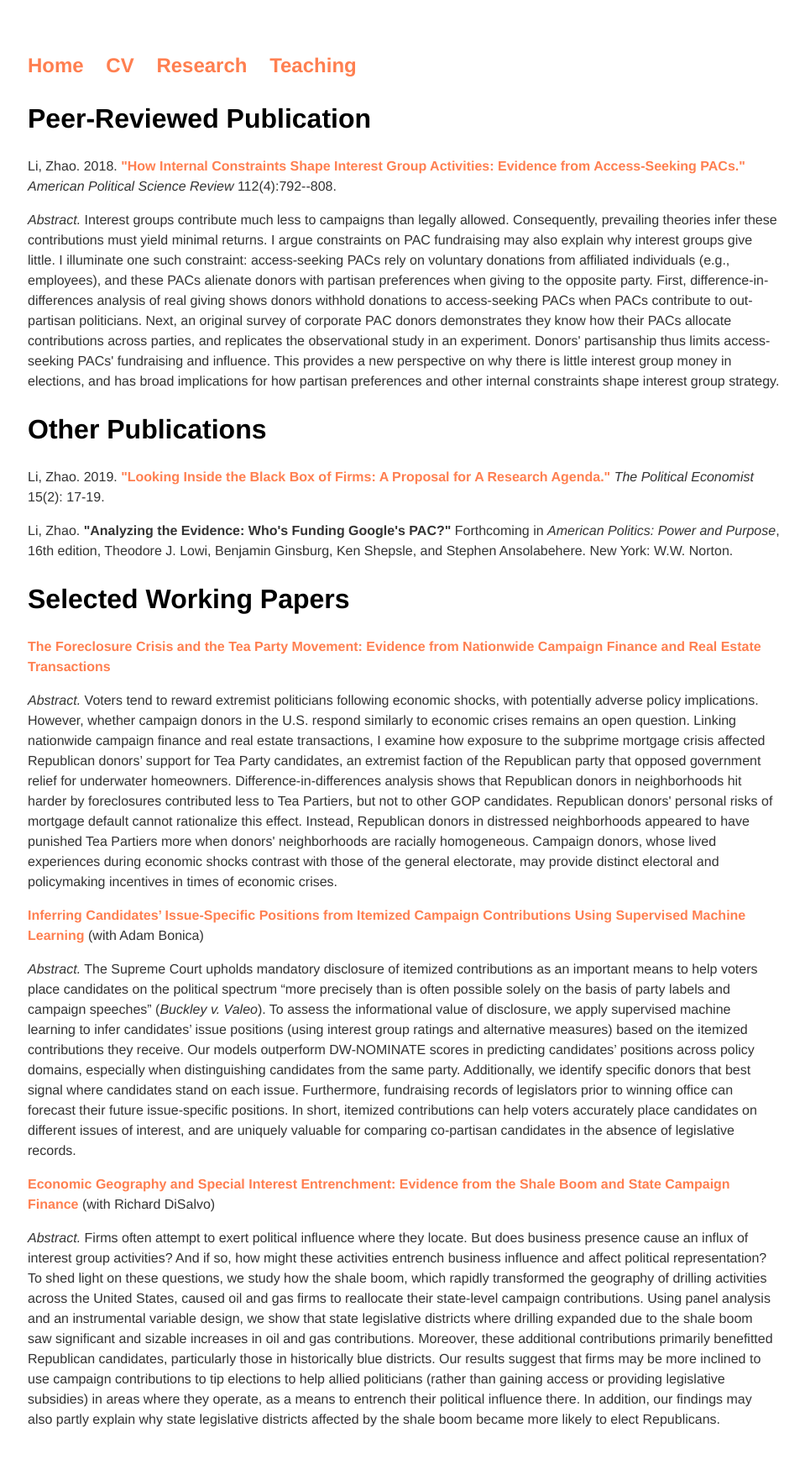
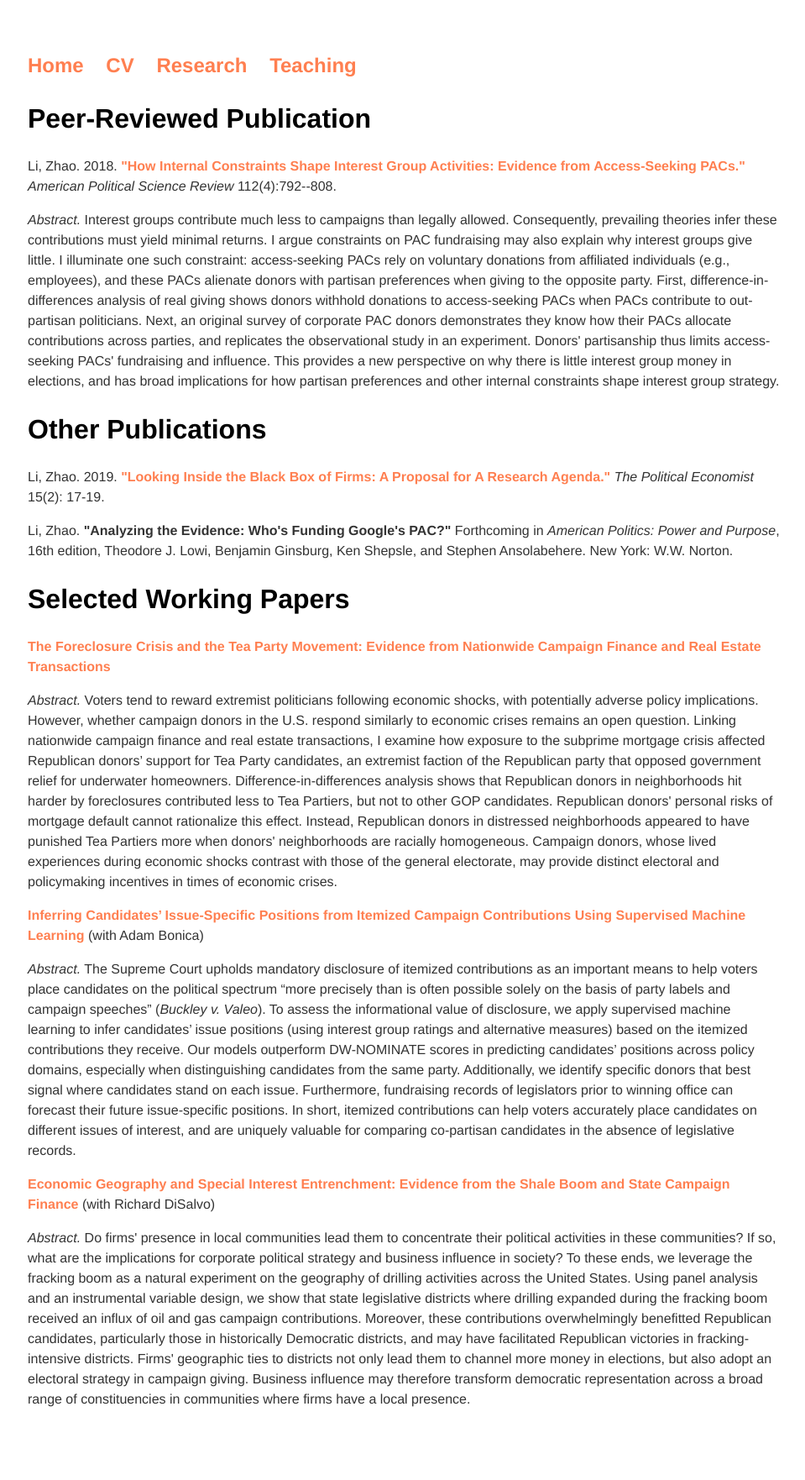
Before and after one commit to zhaoliresearch/zhaoliresearch.github.io, a Jekyll site: the page built from research/index.html, in a window 1280 px wide. Shown: the whole page at 84% size, without its empty margins (159-1118 px from the left). Built offline with Jekyll 4.4.1, drawn with Linux system fonts in a browser that asks for light colours; after the commit the page ends 1738 px from its top, so only the background shows below that.

Commit message:
Update index.html

```diff
--- a/research/index.html
+++ b/research/index.html
@@ -15,5 +15,5 @@ title: Zhao Li, Ph.D.
 <p><b><a href="https://www.dropbox.com/s/9b0g9fts8vtcvwl/Bonica%20and%20Li_APSA%202019%20paper.pdf?dl=0">Inferring Candidates’ Issue-Specific Positions from Itemized Campaign Contributions Using Supervised Machine Learning</b></a> (with Adam Bonica)</p>
 <p><i>Abstract.</i> The Supreme Court upholds mandatory disclosure of itemized contributions as an important means to help voters place candidates on the political spectrum “more precisely than is often possible solely on the basis of party labels and campaign speeches” (<i>Buckley v. Valeo</i>). To assess the informational value of disclosure, we apply supervised machine learning to infer candidates’ issue positions (using interest group ratings and alternative measures) based on the itemized contributions they receive. Our models outperform DW-NOMINATE scores in predicting candidates’ positions across policy domains, especially when distinguishing candidates from the same party. Additionally, we identify specific donors that best signal where candidates stand on each issue. Furthermore, fundraising records of legislators prior to winning office can forecast their future issue-specific positions. In short, itemized contributions can help voters accurately place candidates on different issues of interest, and are uniquely valuable for comparing co-partisan candidates in the absence of legislative records.</p>
 <p><b><a href="https://www.dropbox.com/s/i3kvtsxf0hrptey/DiSalvo%20and%20Li%20%282020%29.pdf?dl=0">Economic Geography and Special Interest Entrenchment: Evidence from the Shale Boom and State Campaign Finance</b></a> (with Richard DiSalvo)</p>
-<p><i>Abstract.</i> Firms often attempt to exert political influence where they locate. But does business presence cause an influx of interest group activities? And if so, how might these activities entrench business influence and affect political representation? To shed light on these questions, we study how the shale boom, which rapidly transformed the geography of drilling activities across the United States, caused oil and gas firms to reallocate their state-level campaign contributions. Using panel analysis and an instrumental variable design, we show that state legislative districts where drilling expanded due to the shale boom saw significant and sizable increases in oil and gas contributions. Moreover, these additional contributions primarily benefitted Republican candidates, particularly those in historically blue districts. Our results suggest that firms may be more inclined to use campaign contributions to tip elections to help allied politicians (rather than gaining access or providing legislative subsidies) in areas where they operate, as a means to entrench their political influence there. In addition, our findings may also partly explain why state legislative districts affected by the shale boom became more likely to elect Republicans.</p>
+<p><i>Abstract.</i> Do firms' presence in local communities lead them to concentrate their political activities in these communities? If so, what are the implications for corporate political strategy and business influence in society? To these ends, we leverage the fracking boom as a natural experiment on the geography of drilling activities across the United States. Using panel analysis and an instrumental variable design, we show that state legislative districts where drilling expanded during the fracking boom received an influx of oil and gas campaign contributions. Moreover, these contributions overwhelmingly benefitted Republican candidates, particularly those in historically Democratic districts, and may have facilitated Republican victories in fracking-intensive districts. Firms' geographic ties to districts not only lead them to channel more money in elections, but also adopt an electoral strategy in campaign giving. Business influence may therefore transform democratic representation across a broad range of constituencies in communities where firms have a local presence.</p>
 </div><!-- /.blurb -->
```
